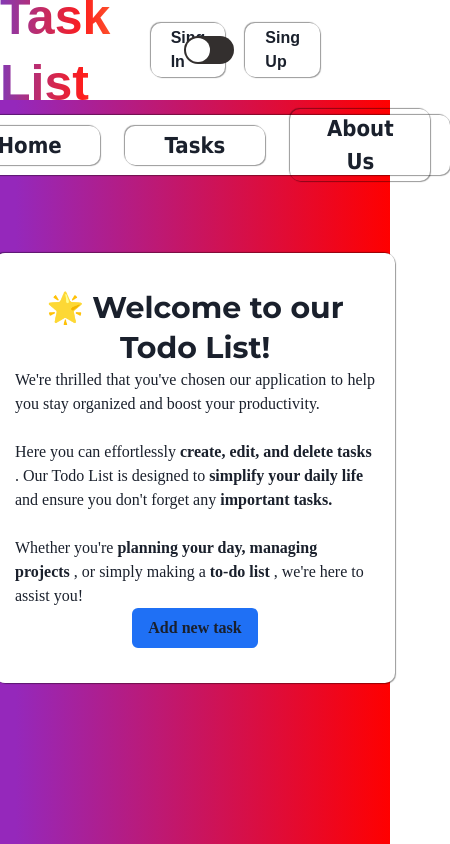
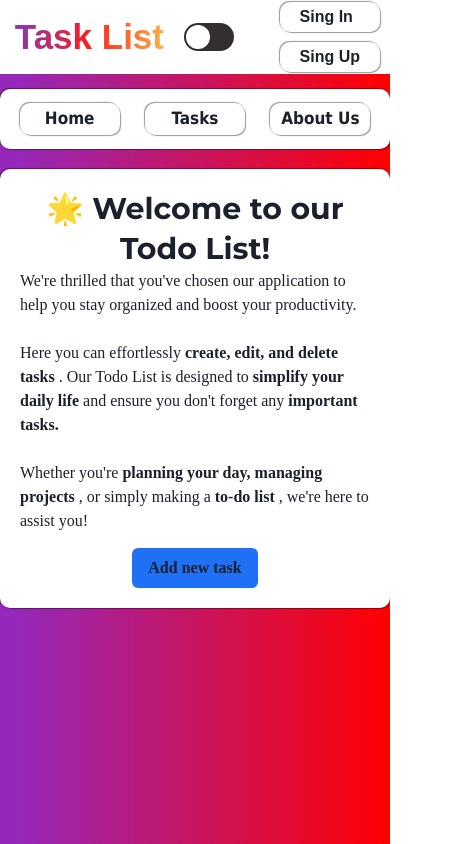
Before and after one commit to Dramalunar/Dramalunar.github.io, a React (Vite) app: page / in a window 390 px wide. Shown: the whole page, 450 px wide, since content can reach past the window. Built offline with nearby package versions, Linux system fonts and the light colour scheme; a web font is replaced by a local one.

Commit message:
se realizo el diseño responsive

```diff
--- a/package.json
+++ b/package.json
@@ -7,7 +7,8 @@
     "dev": "vite",
     "build": "vite build",
     "lint": "eslint src --ext js,jsx --report-unused-disable-directives --max-warnings 0",
-    "preview": "vite preview"
+    "preview": "vite preview",
+    "host": "vite --host"
   },
   "dependencies": {
     "@chakra-ui/react": "^2.7.1",
--- a/src/App.jsx
+++ b/src/App.jsx
@@ -19,7 +19,7 @@ function AppRouter() {
         <Flex flexDirection={"column"} alignItems={"center"} h="100vh">
           <Flex
             flexDirection={"column"}
-            h="30%"
+            h="20%"
             justifyContent={"flex-start"}
             alignItems={"center"}
           >
@@ -28,7 +28,7 @@ function AppRouter() {
           </Flex>
 
           <Flex
-            h="70%"
+            h="80%"
             w="100%"
             alignItems={"baseline"}
             justifyContent={"center"}
--- a/src/components/Header.jsx
+++ b/src/components/Header.jsx
@@ -37,7 +37,7 @@ export const Header = () => {
         <Heading
           mr="20px"
           as="h1"
-          fontSize="50px"
+          fontSize={{base:"35px",lg:"50px"}}
           fontFamily="Fantasy"
           bgGradient="linear-gradient(90deg, rgba(131,58,180,1) 0%, rgba(253,29,29,1) 50%, rgba(252,176,69,1) 100%)"
           backgroundClip="text"
@@ -48,6 +48,7 @@ export const Header = () => {
         <ColorModeToggler />
       </Flex>
       <Flex
+
         h="100%"
         w="40%"
         display={"flex"}
@@ -56,13 +57,15 @@ export const Header = () => {
         px="10px"
         alignItems={"center"}
       >
-        <Flex display={registered ? "none" : "flex"}>
+        <Flex display={registered ? "none": {base:"inline-block",lg:"flex"}}>
           <Box
             boxShadow="1px 1px 1px rgba(0, 0, 0, 0.4), -1px -1px 1px rgba(0, 0, 0, 0.4)"
             fontWeight="bold"
             p="3px 20px "
             borderRadius="10px"
-            mr="20px"
+            mr={{base:"0",lg:"20px"}}
+            mb={{base:"10px"}}
+
           >
             <Link to="/login">Sing In</Link>
           </Box>
@@ -72,18 +75,19 @@ export const Header = () => {
             fontWeight="bold"
             p="3px 20px "
             borderRadius="10px"
-            mr="60px"
+            mr={{base:"0",lg:"60px"}}
+
           >
             <Link to="/register">Sing Up</Link>
           </Box>
         </Flex>
         <Box
-          boxShadow="1px 1px 1px rgba(0, 0, 0, 0.4), -1px -1px 1px rgba(0, 0, 0, 0.4)"
+
           display={registered ? "inline-block" : "none"}
           fontWeight="bold"
           p="3px 20px "
           borderRadius="10px"
-          mr="60px"
+          mr={{lg:"60px"}}
         >
           <Button onClick={handleLogOut}>Long Out</Button>
         </Box>
--- a/src/components/Menu.jsx
+++ b/src/components/Menu.jsx
@@ -17,6 +17,7 @@ export function Menu() {
   return (
     <Flex
       bg={colorMode === "light" ? "#fff" : "#000009"}
+      w={{base:"100vw",lg:"auto"}}
       justifyContent="center"
       borderRadius="10px"
       boxShadow="1px 1px 1px rgba(0, 0, 0, 0.4), -1px -1px 1px rgba(0, 0, 0, 0.4)"
@@ -24,54 +25,52 @@ export function Menu() {
       flexDirection="column"
       fontFamily="Tahoma"
     >
-      <UnorderedList
-        w="500px"
+      <Flex
+        w={{base:"auto",lg:"500px"}}
         h="50px"
-        display="flex"
-        listStyleType="none"
         p="2px"
         m="5px"
         justifyContent="space-around"
         alignItems="center"
-        fontSize="22px"
+        fontSize={{base:"17px",lg:"22px"}}
       >
-        <ListItem>
+
           <Box
             boxShadow="1px 1px 1px rgba(0, 0, 0, 0.4), -1px -1px 1px rgba(0, 0, 0, 0.4)"
             fontWeight="bold"
-            p="3px 20px "
+            p="3px"
             borderRadius="10px"
-            w="140px"
+            w="100px"
             textAlign={"center"}
           >
             <Link to="/">Home</Link>
           </Box>
-        </ListItem>
-        <ListItem>
+
+
           <Box
             boxShadow="1px 1px 1px rgba(0, 0, 0, 0.4), -1px -1px 1px rgba(0, 0, 0, 0.4)"
             fontWeight="bold"
-            p="3px 20px "
+            p="3px 5px "
             borderRadius="10px"
-            w="140px"
+            w="100px"
             textAlign={"center"}
           >
             <Link to={registered ? "/tasks" : "/login"}>Tasks</Link>
           </Box>
-        </ListItem>
-        <ListItem>
+
+
           <Box
             boxShadow="1px 1px 1px rgba(0, 0, 0, 0.4), -1px -1px 1px rgba(0, 0, 0, 0.4)"
             fontWeight="bold"
-            p="3px 20px "
+            p="3px 5px "
             borderRadius="10px"
-            w="140px"
+            w="100px"
             textAlign={"center"}
           >
             <Link to="/about-us">About Us</Link>
           </Box>
-        </ListItem>
-      </UnorderedList>
+
+      </Flex>
     </Flex>
   );
 }
--- a/src/pages/AboutUs.jsx
+++ b/src/pages/AboutUs.jsx
@@ -19,7 +19,7 @@ const AboutUs = () => {
 
   return (
     <Flex
-      w="1000px"
+      w={{base:"auto",lg:"1000px"}}
       h="auto"
       fontFamily="Ubuntu"
       justifyContent="center"
@@ -31,7 +31,7 @@ const AboutUs = () => {
       boxShadow="1px 1px 1px rgba(0, 0, 0, 0.4), -1px -1px 1px rgba(0, 0, 0, 0.4)"
     >
       <Heading mb="5px">Hello! 🌟</Heading>
-      <Text textAlign="justify">
+      <Text >
         {" "}
         <strong>Experience the ultimate task management</strong> with our{" "}
         <strong>feature-rich Todo List application!</strong> Seamlessly add,
@@ -40,7 +40,7 @@ const AboutUs = () => {
       </Text>
       <br />
       <UnorderedList listStyleType="none">
-        <ListItem textAlign="justify">
+        <ListItem >
           <ListIcon
             as={FontAwesomeIcon}
             icon={faCheck}
@@ -51,7 +51,7 @@ const AboutUs = () => {
           all the necessary details, such as due dates, priorities, and
           descriptions.
         </ListItem>
-        <ListItem textAlign="justify">
+        <ListItem >
           <ListIcon
             as={FontAwesomeIcon}
             icon={faPencil}
@@ -62,7 +62,7 @@ const AboutUs = () => {
           descriptions, due dates, priorities, or any other relevant
           information. Adapt your tasks to changing needs effortlessly.
         </ListItem>
-        <ListItem textAlign="justify">
+        <ListItem>
           {" "}
           <ListIcon
             as={FontAwesomeIcon}
--- a/src/pages/Home.jsx
+++ b/src/pages/Home.jsx
@@ -1,4 +1,4 @@
-import { Button, Flex, Heading, Text, useColorMode } from "@chakra-ui/react";
+import { Box,Button, Flex, Heading, Text, useColorMode } from "@chakra-ui/react";
 import { useContext } from "react";
 import { Link, useNavigate } from "react-router-dom";
 import { TaskContext } from "../DataContext/TaskContext";
@@ -12,19 +12,19 @@ const Home = () => {
 
   return (
     <Flex
-      w="400px"
-      h="430px"
+      w={{base:"100vw",lg:"400px"}}
+      h={{base:"auto",lg:"430px"}}
       fontFamily="Numans"
       justifyContent="center"
       alignItems="center"
       flexDirection="column"
       bg={colorMode === "light" ? "#fff" : "#000009"}
       borderRadius="10px"
-      padding="20px"
+      p="20px"
       boxShadow="1px 1px 1px rgba(0, 0, 0, 0.4), -1px -1px 1px rgba(0, 0, 0, 0.4)"
     >
-      <Heading textAlign="center">🌟 Welcome to our Todo List!</Heading>
-      <Text textAlign="justify">
+      <Heading textAlign="center"  >🌟 Welcome to our Todo List!</Heading>
+      <Text >
         We're thrilled that you've chosen our application to help you stay
         organized and boost your productivity.
       </Text>
@@ -42,10 +42,12 @@ const Home = () => {
         or simply making a <strong>to-do list</strong> , we're here to assist
         you!
       </Text>
-
-      <Link to={registered ? "/Tasks" : "/login"}>
+      <Box mt="15px">
+        <Link to={registered ? "/Tasks" : "/login"}>
         <Button bg="#1F70F5">Add new task</Button>
       </Link>
+      </Box>
+
     </Flex>
   );
 };
--- a/src/pages/login.jsx
+++ b/src/pages/login.jsx
@@ -64,7 +64,7 @@ delay(5000)
         justifyContent="center"
         borderRadius="10px"
         boxShadow="1px 1px 1px rgba(0, 0, 0, 0.4), -1px -1px 1px rgba(0, 0, 0, 0.4)"
-        w="450px"
+        w={{base:"90vw",lg:"450px"}}
         h="300px"
         p="10px"
       >
@@ -86,7 +86,7 @@ delay(5000)
             <form onSubmit={handleSubmit(handleLogIn)}>
               <FormControl isInvalid={errors.Correo && errors.Contraseña}>
                 <Input
-                  w="430px"
+                  w={{base:"100%",lg:"430px"}}
                   borderRadius={"0"}
                   boxShadow="-1px 0 0.5px rgba(0, 0, 0, 0.2), 1px 0 0.5px rgba(0, 0, 0, 0.2)"
                   my="5px"
--- a/src/pages/register.jsx
+++ b/src/pages/register.jsx
@@ -55,7 +55,7 @@ function Register() {
         justifyContent="center"
         borderRadius="10px"
         boxShadow="1px 1px 1px rgba(0, 0, 0, 0.4), -1px -1px 1px rgba(0, 0, 0, 0.4)"
-        w="450px"
+        w={{base:"90vw",lg:"450px"}}
         h="380px"
         p="15px"
       >
```
